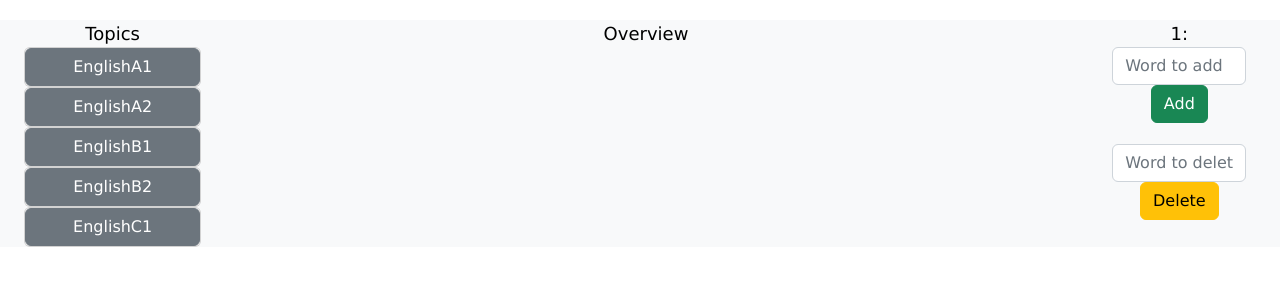
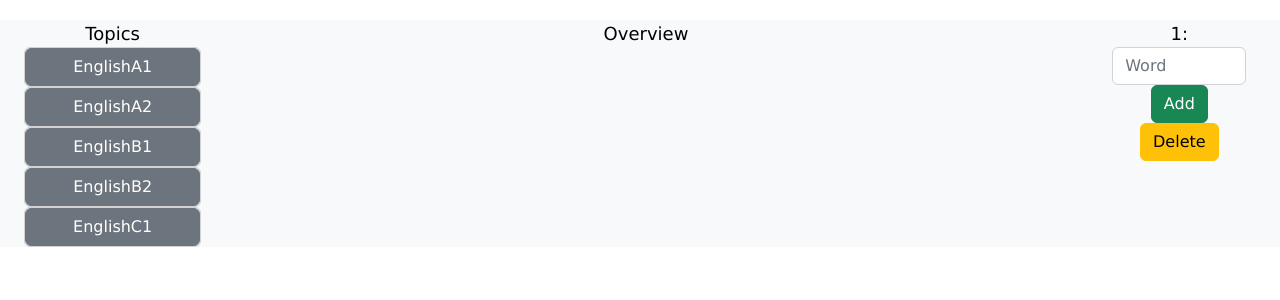
Before and after one commit to Hikyn/anki-based-web-learning, a Flask app: page / in a window 1280 px wide. Shown: the part 56-356 px from the top of the page. Run offline with Flask 2, Linux system fonts and the light colour scheme; a user stored in the database is signed in; some libraries are stand-ins or nearby versions.

Commit message:
United two buttons Add/Delete at Overview menu

```diff
--- a/app.py
+++ b/app.py
@@ -50,7 +50,7 @@ def aCategoryToTable(table, category):
     # Delete Null category
     db.execute("DELETE FROM userTables WHERE main_table = ? AND user_id = ? AND category IS NULL", table, session["id"])
 
-    if categoryExists(table, category, id) == 0:
+    if categoryExists(table, category) == 0:
         print(f"Adding category {category} to table")
         db.execute("INSERT INTO userTables (user_id, main_table, category) VALUES (?, ?, ?)", session["id"], table, category)
     else:
@@ -204,15 +204,22 @@ def addWord():
 
         return redirect("/manage")
 
-@app.route("/addWordOverview", methods=["POST"])
-def addWordOverview():
-    print("User visited add Word page")
+@app.route("/changeWordOverview", methods=["POST"])
+def changeWordOverview():
     if request.method == "POST":
-        word = request.form.get("wordAdd")
+        submit = request.form.get("submit")
         table = request.form.get("table")
         category = request.form.get("category")
-        print(f"Trying to add to table {table} category {category} WORD {word}")
-        aWordToCategory(table, category, word)
+        word = request.form.get("word")
+        if submit == "add":
+            print(f"Trying to add to table {table} category {category} WORD {word}")
+            aWordToCategory(table, category, word)
+            return redirect("/")
+
+        elif submit == "delete":
+            print(f"Trying to delete from table {table} category {category} WORD {word}")
+            dWordFromCategory(table, category, word)
+            return redirect("/")
 
         return redirect("/")
 
@@ -256,16 +263,6 @@ def deleteWord():
 
         return redirect("/manage")
 
-@app.route("/deleteWordOverview", methods=["POST"])
-def deleteWordOverview():
-    if request.method == "POST":
-        word = request.form.get("wordDel")
-        table = request.form.get("table")
-        category = request.form.get("category")
-        print(f"Trying to delete from table {table} category {category} WORD {word}")
-        dWordFromCategory(table, category, word)
-
-        return redirect("/")
 
 # Tests for urls at the start of flask server
 # with app.test_request_context():
--- a/templates/index.html
+++ b/templates/index.html
@@ -58,25 +58,15 @@
                     {% endfor %}
                 </div>
                 {% if currentTable != NUN %}
-                <form class="col-sm-8 centered" action="/addWordOverview" method="post">
+                <form class="col-sm-8 centered" action="/changeWordOverview" method="post">
                     <div class="mb-6">
-                        <input autocomplete="off" class="form-control col-sm-6" id="wordAdd" name="wordAdd" placeholder="Word to add" type="text">
+                        <input autocomplete="off" class="form-control col-sm-6" id="word" name="word" placeholder="Word" type="text">
                         <input autocomplete="off" class="form-control col-sm-6" id="table" name="table" value="{{ currentTable }}" type="hidden">
                         <input autocomplete="off" class="form-control col-sm-6" id="category" name="category" value="{{ currentCategory }}" type="hidden">
                     </div>
                     <div class="mb-3 btn-center">
-                        <button class="btn btn-success" type="submit">Add</button>
-                    </div>
-                    <div class="createSpace"></div>
-                </form>
-                <form class="col-sm-8 centered" action="/deleteWordOverview" method="post">
-                    <div class="mb-6">
-                        <input autocomplete="off" class="form-control col-sm-6" id="wordDel" name="wordDel" placeholder="Word to delete" type="text">
-                        <input autocomplete="off" class="form-control col-sm-6" id="table" name="table" value="{{ currentTable }}" type="hidden">
-                        <input autocomplete="off" class="form-control col-sm-6" id="category" name="category" value="{{ currentCategory }}" type="hidden">
-                    </div>
-                    <div class="mb-3 btn-center">
-                        <button class="btn btn-warning" type="submit">Delete</button>
+                        <button class="btn btn-success" type="submit" name="submit" value="add">Add</button>
+                        <button class="btn btn-warning" type="submit" name="submit" value="delete">Delete</button>
                     </div>
                 </form>
                 {% endif %}
```
Also changed, not shown: app.db.
